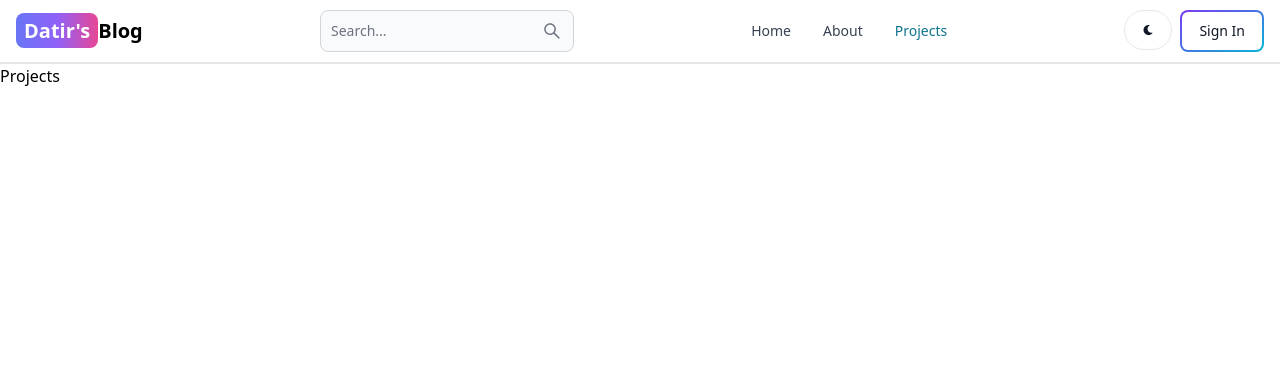
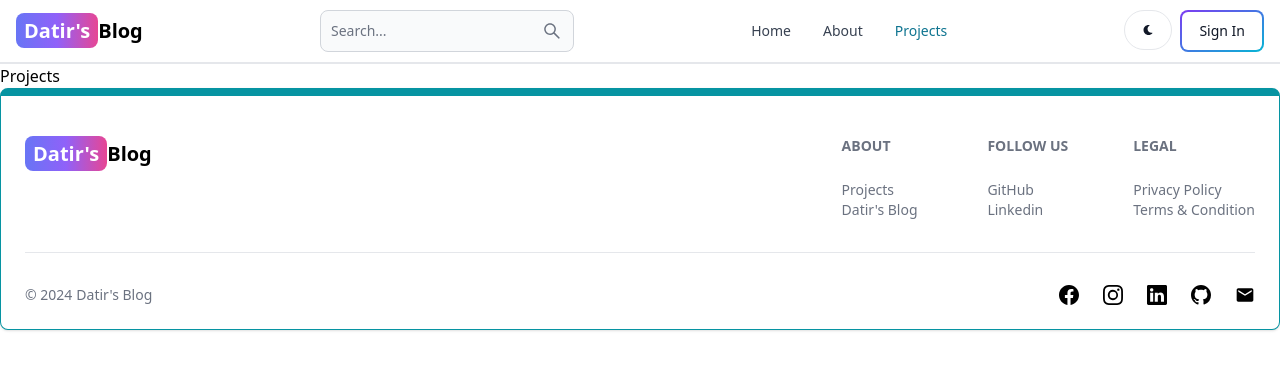
Before and after one commit to yashdatir1999/datir-blog, a React (Vite) app in the folder client/: page /projects in a window 1280 px wide. Shown: the top 370 px of the page. Built offline with nearby package versions, Linux system fonts and the light colour scheme.

Commit message:
create and add the footer component

```diff
--- a/client/src/App.jsx
+++ b/client/src/App.jsx
@@ -7,6 +7,7 @@ import SignIn from './pages/Signin'
 import Dashboard from './pages/Dashboard'
 import Projects from './pages/Projects'
 import Header from './components/Header'
+import Footer from './components/Footer'
 
 const App = () => {
   return (
@@ -21,6 +22,7 @@ const App = () => {
       <Route path='/dashboard' element={<Dashboard />}/>
       <Route path='/projects' element={<Projects />}/>
     </Routes>
+    <Footer />
     </div>
 
   )
--- /dev/null
+++ b/client/src/components/Footer.jsx
@@ -0,0 +1,95 @@
+import { Footer } from 'flowbite-react'
+import React from 'react'
+import { Link } from 'react-router-dom'
+import { BsFacebook, BsGithub, BsInstagram , BsLinkedin } from "react-icons/bs";
+import { MdEmail } from "react-icons/md";
+
+const FooterComp = () => {
+  return (
+    <Footer container className='border border-t-8 border-teal-500'>
+        <div className='w-full max-w-7xl mx-auto'>
+            <div className='grid w-full justify-between sm:flex md:grid-col-1'>
+                <div className='mt-5'>
+                <Link to="/" className='self-center whitespace-nowrap text-lg sm:text-xl font-semibold dark:text-white'>
+                <span className='px-2 py-1 bg-gradient-to-r from-indigo-500 via-purple-500 to-pink-500 rounded-lg text-white'>Datir's</span>Blog
+            </Link>
+                </div>
+                <div className='grid grid-cols-2 gap-8 mt-4 sm:grid-cols-3 sm:gap-6'>
+                    <div>
+                    <Footer.Title title='About' />
+                    <Footer.LinkGroup col>
+                        <Footer.Link
+                          href='https://github.com/yashdatir1999?tab=repositories'
+                          target='_blank'
+                          rel='noopener noreferrer'
+                        >
+                            Projects
+                        </Footer.Link>
+                    </Footer.LinkGroup>
+                    <Footer.LinkGroup col>
+                        <Footer.Link
+                          href='/about'
+                          target='_blank'
+                          rel='noopener noreferrer'
+                        >
+                            Datir's Blog
+                        </Footer.Link>
+                    </Footer.LinkGroup>
+                    </div>
+                    <div>
+                    <Footer.Title title='Follow Us' />
+                    <Footer.LinkGroup col>
+                        <Footer.Link
+                          href='https://github.com/yashdatir1999'
+                          target='_blank'
+                          rel='noopener noreferrer'
+                        >
+                            GitHub
+                        </Footer.Link>
+                    </Footer.LinkGroup>
+                    <Footer.LinkGroup col>
+                        <Footer.Link
+                          href='https://www.linkedin.com/in/yashdatir/'
+                          target='_blank'
+                          rel='noopener noreferrer'
+                        >
+                            Linkedin
+                        </Footer.Link>
+                    </Footer.LinkGroup>
+                    </div>
+                    <div>
+                    <Footer.Title title='Legal' />
+                    <Footer.LinkGroup col>
+                        <Footer.Link
+                          href='#'
+                        >
+                            Privacy Policy
+                        </Footer.Link>
+                    </Footer.LinkGroup>
+                    <Footer.LinkGroup col>
+                        <Footer.Link
+                          href='#'
+                        >
+                            Terms &amp; Condition
+                        </Footer.Link>
+                    </Footer.LinkGroup>
+                    </div>
+                </div>
+            </div>
+            <Footer.Divider />
+            <div className='w-full sm:flex sm:items-center sm:justify-between '>
+                <Footer.Copyright href='#' by="Datir's Blog" year={new Date().getFullYear()}/>
+            <div className='flex gap-6 sm:mt-0 mt-4 sm:justify-center'>
+                <Footer.Icon href='' icon={BsFacebook}/>
+                <Footer.Icon href='' icon={BsInstagram  }/>
+                <Footer.Icon href='' icon={BsLinkedin}/>
+                <Footer.Icon href='' icon={BsGithub}/>
+                <Footer.Icon href='' icon={MdEmail}/>
+            </div>
+            </div>
+        </div>
+    </Footer>
+  )
+}
+
+export default FooterComp
```
